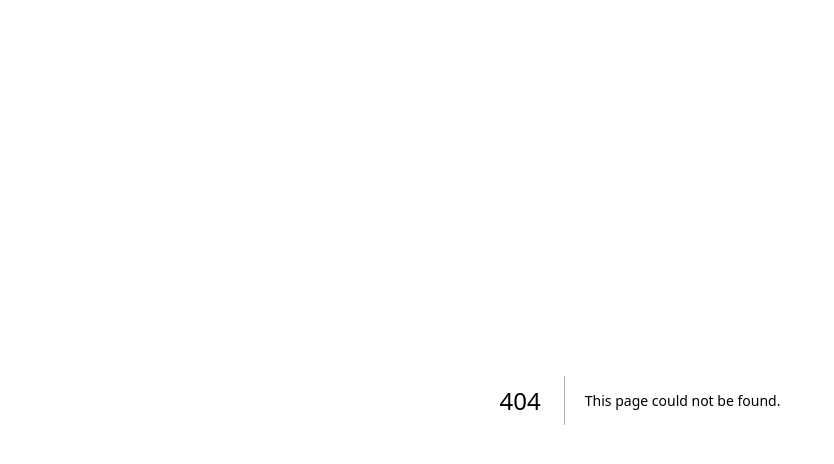
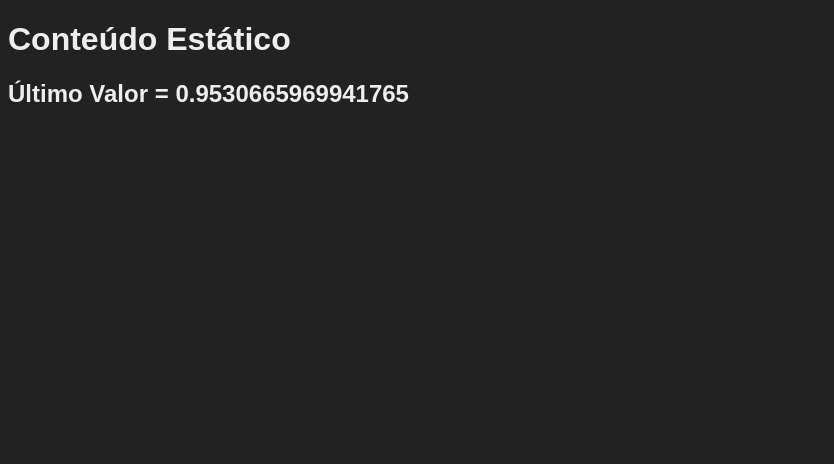
Before and after one commit to alandutra02/next, a Next.js app in the folder fundamentos/: page /estatico in a window 1280 px wide. Before the commit this address had no page. Shown: the top 464 px of the page, without its empty margins (0-834 px from the left). Built offline with nearby package versions, Linux system fonts and the light colour scheme.

Commit message:
estatico

```diff
--- /dev/null
+++ b/fundamentos/src/pages/api/random.js
@@ -0,0 +1,3 @@
+export default (req, res) => {
+    res.status(200).json({valor: Math.random()})
+}
--- /dev/null
+++ b/fundamentos/src/pages/estatico.jsx
@@ -0,0 +1,22 @@
+import { useEffect, useState } from "react";
+
+const Estatico = props => {
+    const [valor, setValor] = useState(0)
+
+    async function obterValor() {
+        const resp = await fetch('http://localhost:3000/api/random')
+        const dados = await resp.json()
+        setValor(dados.valor)
+    }
+
+    useEffect(obterValor, [])
+
+    return (
+        <div>
+            <h1>Conteúdo Estático</h1>
+            <h2>Último Valor = {valor}</h2>
+        </div>
+    )
+}
+
+export default Estatico
```
